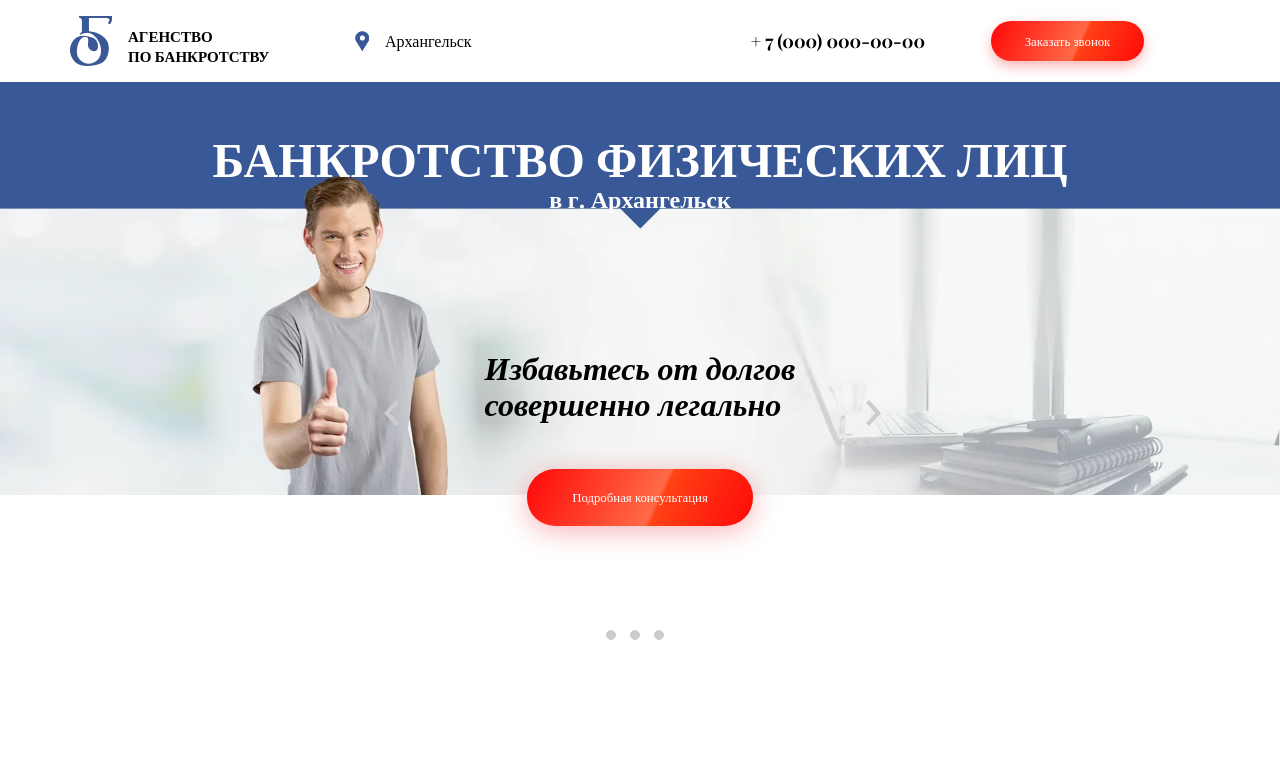
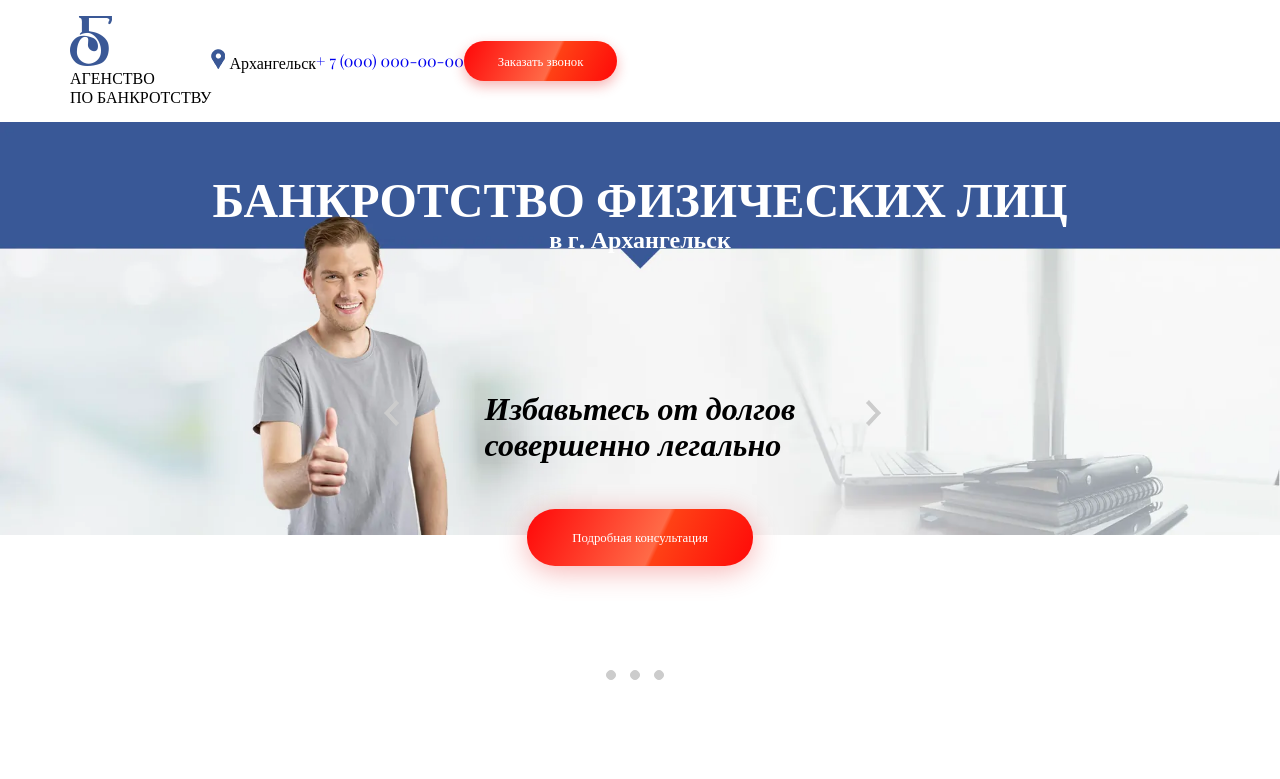
Before and after one commit to AleksandroSN/My_training_projects, a plain HTML site: page index.html in a window 1280 px wide. Shown: the top 779 px of the page. Drawn offline with nearby package versions, Linux system fonts and the light colour scheme; a web font is replaced by a local one.

Commit message:
Add files via upload

```diff
--- a/index.html
+++ b/index.html
@@ -6,7 +6,7 @@
     <meta name="viewport" content="width=device-width, initial-scale=1.0">
     <meta http-equiv="X-UA-Compatible" content="ie=edge">
     <title>Агенство по банкротству</title>
-    <link rel="stylesheet" href="css/min.style.css">
+    <link rel="stylesheet" href="css/style.css">
     <link rel="stylesheet" href="css/normalize.css">
     <link href="https://fonts.googleapis.com/css?family=Playfair+Display:400,400i,700,700i&display=swap&subset=cyrillic" rel="stylesheet">
 
@@ -14,26 +14,24 @@
 
 <body>
     <header>
-        <div class="head container-1140 flex-row">
-            <div class="head__left flex-row width-half">
-                <div class="head__left-logo flex-row flex-align-end width-half">
+        <div class="head container-1140 flex-row flex-align-center">
+                <div class="head__inner-logo">
                     <img src="img/logo.png" alt="image">
                     <p>АГЕНСТВО <br>ПО БАНКРОТСТВУ</p>
                 </div>
-                <div class="head__left-city flex-row flex-align-center width-half">
+                <div class="head__inner-city">
                     <img src="img/placeholder.png" alt="image">
                     Архангельск
                 </div>
-            </div>
-            <div class="head__right flex-row width-half">
-                <div class="head__right-phone flex-row flex-align-center width-half">
+
+                <div class="head__inner-phone">
                     <span><a href="tel:+7(000)000-00-00">+ 7 (000) 000-00-00</a> </span>
                 </div>
-                <div class="head__right-button flex-row flex-align-center width-half">
+                <div class="head__inner-button">
                     <button class="red-button--s color-white">Заказать звонок</button>
                 </div>
 
-            </div>
+
         </div>
     </header>
 
```
